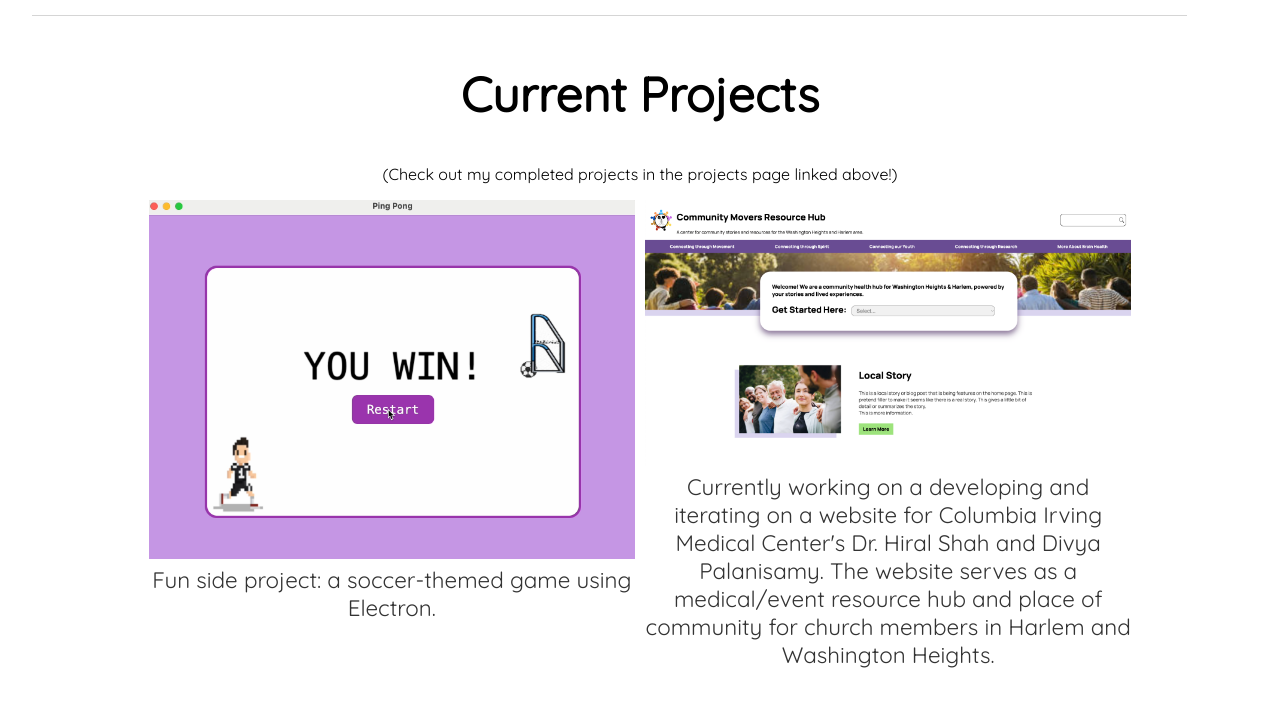
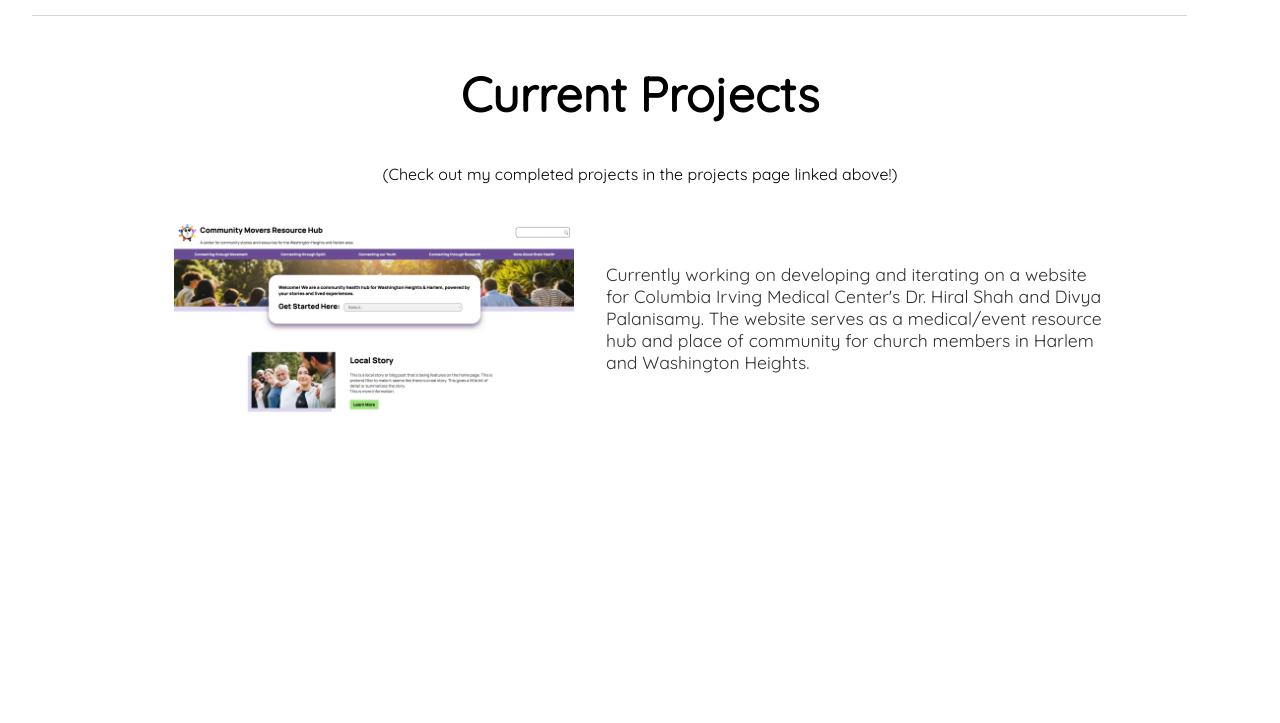
Before and after one commit to michellesynlee/myportfolio, a Flask app: page / in a window 1280 px wide. Shown: the part 347-1070 px from the top of the page. After the commit the page ends 759 px from the top, so only its background shows below. Run offline with Flask 3, Linux system fonts and the light colour scheme.

Commit message:
updated projects

```diff
--- a/templates/index.html
+++ b/templates/index.html
@@ -26,19 +26,13 @@
 <div class="projects-section">
     <div class="section-header">
         <h2 style="font-size: 3rem;">Current Projects</h2>
-        <p> (Check out my completed projects in the projects page linked above!) </p>
+        <p>(Check out my completed projects in the projects page linked above!)</p>
     </div>
-    <div class="project-gallery">
-        <div class="project">
-            <img src="{{ url_for('static', filename='pingpong.png') }}" alt="pingpong pic">
-            <p class="caption">Fun side project: a soccer-themed game using Electron.</p>
-        </div>
-        <div class="project">
-            <img src="{{ url_for('static', filename='UROP_website.png') }}" alt="Second Project">
-            <p class="caption">Currently working on a developing and iterating on a website
-                for Columbia Irving Medical Center's Dr. Hiral Shah and Divya Palanisamy. The website serves as a medical/event resource hub and
-                place of community for church members in Harlem and Washington Heights.</p>
-        </div>
+    <div class="project-single" style="display: flex; align-items: center; justify-content: center; gap: 2rem; flex-wrap: wrap; margin-top: 2rem;">
+        <img src="{{ url_for('static', filename='UROP_website.png') }}" alt="UROP Website Project" style="max-width: 400px; width: 100%; height: auto; border-radius: 8px;">
+        <p class="caption" style="max-width: 500px; font-size: 1.1rem;">
+            Currently working on developing and iterating on a website for Columbia Irving Medical Center's Dr. Hiral Shah and Divya Palanisamy. The website serves as a medical/event resource hub and place of community for church members in Harlem and Washington Heights.
+        </p>
     </div>
 </div>
 
```
